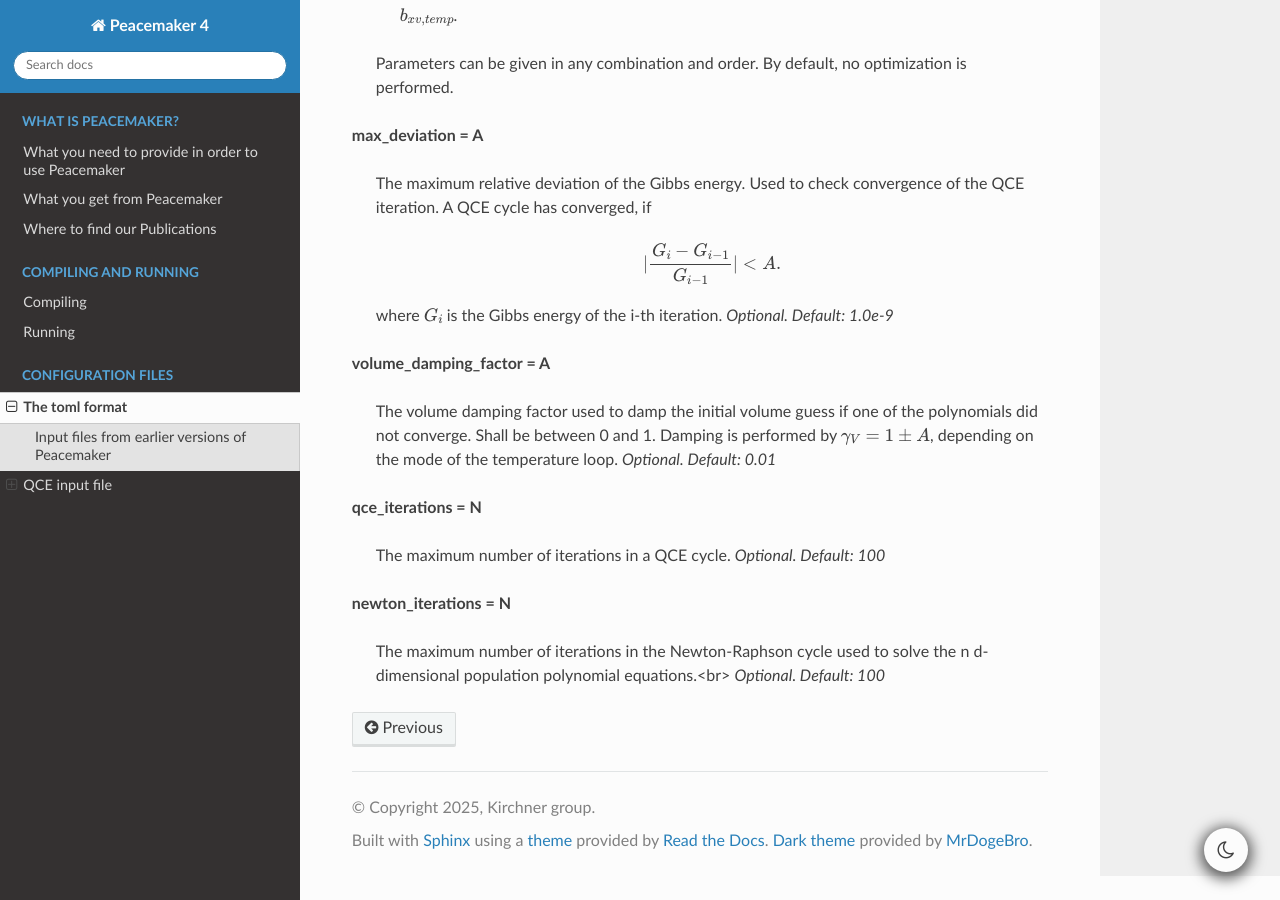
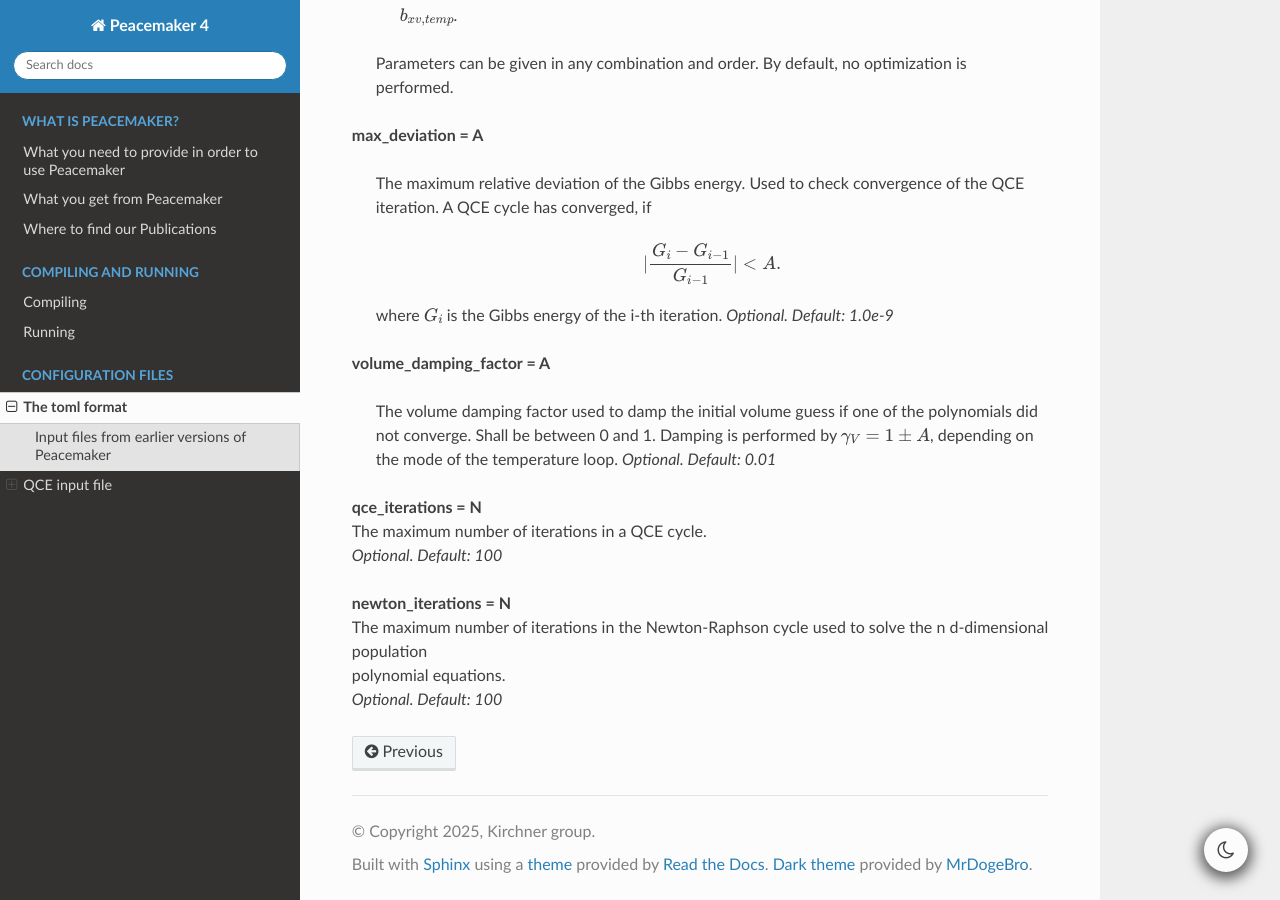
Before and after one commit to kirchners-manta/peacemaker4, a Sphinx documentation site: the page built from docs/source/03_configuration_files.rst, in a window 1280 px wide and 900 px high, scrolled down 2793 px. Built offline with Sphinx 7.4.7 and the Read the Docs theme 3.1.0, drawn with Linux system fonts in a browser that asks for light colours.

```diff
--- a/docs/source/03_configuration_files.rst
+++ b/docs/source/03_configuration_files.rst
@@ -149,13 +149,13 @@ shown in the example above.
     Damping is performed by :math:`\gamma_V = 1 \pm A`, depending on the mode of the temperature loop.
     *Optional. Default: 0.01*
 
-| **qce_iterations = N**
 
+.. line-block::
+    **qce_iterations = N**
     The maximum number of iterations in a QCE cycle.
     *Optional. Default: 100*
 
-| **newton_iterations = N**
-
+    **newton_iterations = N**
     The maximum number of iterations in the Newton-Raphson cycle used to solve the n d-dimensional population
-    polynomial equations.<br>
+    polynomial equations.
     *Optional. Default: 100*
```
